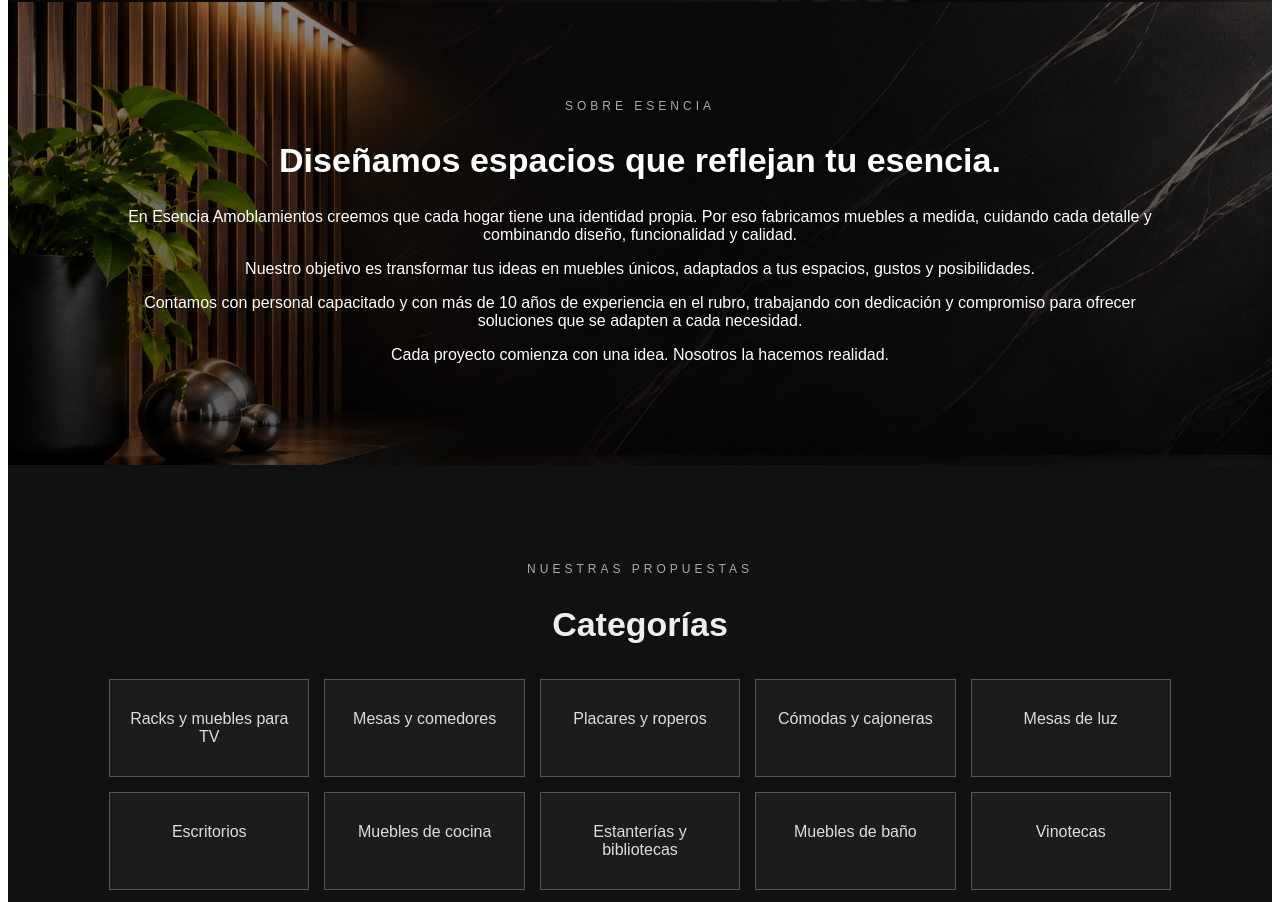
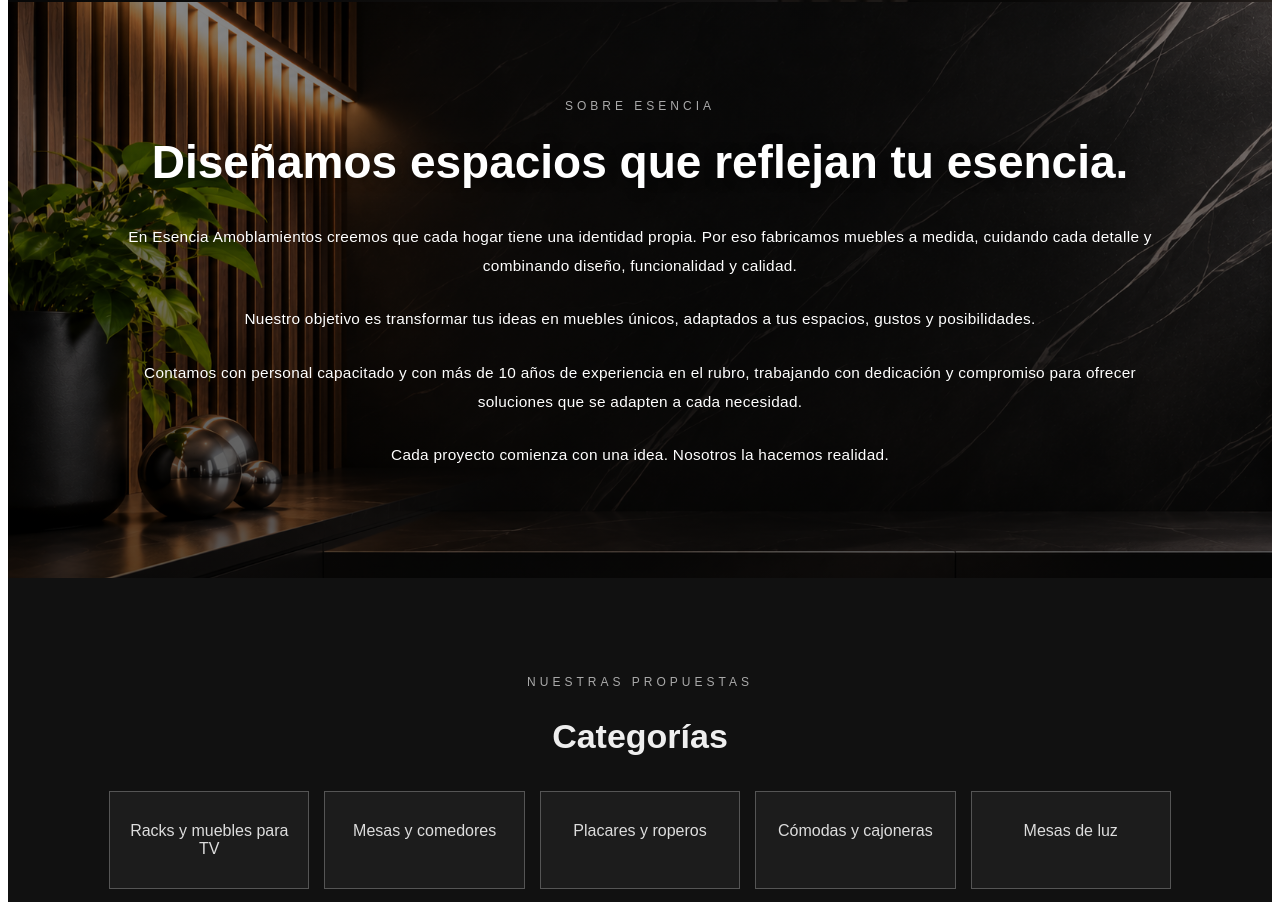
Before and after one commit to esencia-amoblamientos/Esencia-amoblamientos, a Next.js app: page /Esencia-amoblamientos/ in a window 1280 px wide. Shown: the part 1245-2147 px from the top of the page. Built offline with nearby package versions, Linux system fonts and the light colour scheme.

Commit message:
Update page.js

```diff
--- a/app/page.js
+++ b/app/page.js
@@ -146,22 +146,58 @@ const whatsapp = "https://wa.me/5493516758271?text=Hola%20Esencia%F0%9F%91%8B%F0
   }}
 >
   <p className="detalle">SOBRE ESENCIA</p>
-  <h2>Diseñamos espacios que reflejan tu esencia.</h2>
+  <h2 style={{
+  fontSize: "clamp(30px, 4vw, 46px)",
+  fontWeight: 600,
+  lineHeight: 1.2,
+  margin: "22px 0 32px",
+  textShadow: "0 2px 12px rgba(0,0,0,0.5)"
+}}>
+  Diseñamos espacios que reflejan tu esencia.
+</h2>
 
-  <p>
+  <p style={{
+  fontSize: "clamp(15px, 1.2vw, 18px)",
+  lineHeight: 1.9,
+  fontWeight: 300,
+  margin: "0 auto 24px",
+  maxWidth: "1100px",
+  letterSpacing: "0.3px"
+}}>
     En Esencia Amoblamientos creemos que cada hogar tiene una identidad propia.
     Por eso fabricamos muebles a medida, cuidando cada detalle y combinando diseño, funcionalidad y calidad.
   </p>
 
-  <p>
+  <p style={{
+  fontSize: "clamp(15px, 1.2vw, 18px)",
+  lineHeight: 1.9,
+  fontWeight: 300,
+  margin: "0 auto 24px",
+  maxWidth: "1100px",
+  letterSpacing: "0.3px"
+}}>
     Nuestro objetivo es transformar tus ideas en muebles únicos, adaptados a tus espacios, gustos y posibilidades.
   </p>
 
-  <p>
+  <p style={{
+  fontSize: "clamp(15px, 1.2vw, 18px)",
+  lineHeight: 1.9,
+  fontWeight: 300,
+  margin: "0 auto 24px",
+  maxWidth: "1100px",
+  letterSpacing: "0.3px"
+}}>
     Contamos con personal capacitado y con más de 10 años de experiencia en el rubro, trabajando con dedicación y compromiso para ofrecer soluciones que se adapten a cada necesidad.
   </p>
 
-  <p>
+  <p style={{
+  fontSize: "clamp(15px, 1.2vw, 18px)",
+  lineHeight: 1.9,
+  fontWeight: 300,
+  margin: "0 auto 24px",
+  maxWidth: "1100px",
+  letterSpacing: "0.3px"
+}}>
     Cada proyecto comienza con una idea. Nosotros la hacemos realidad.
   </p>
 </section>
```
